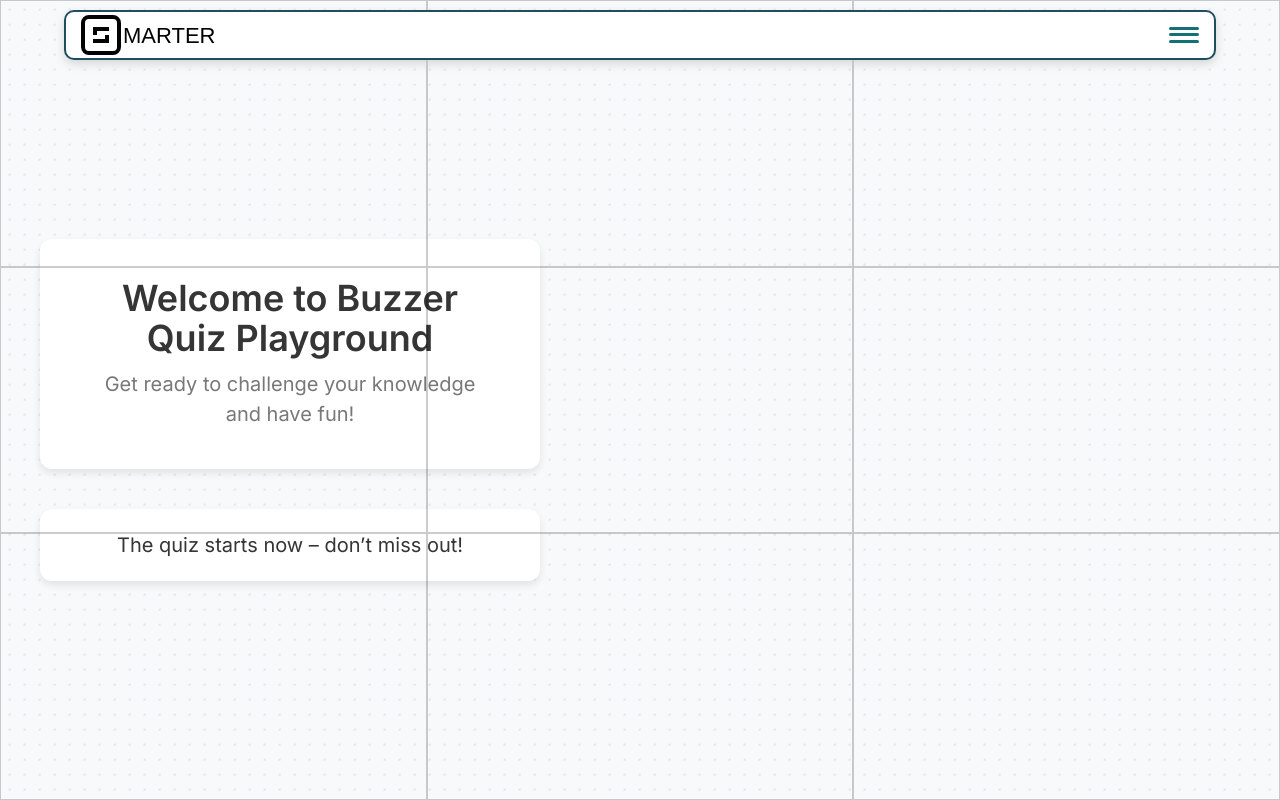
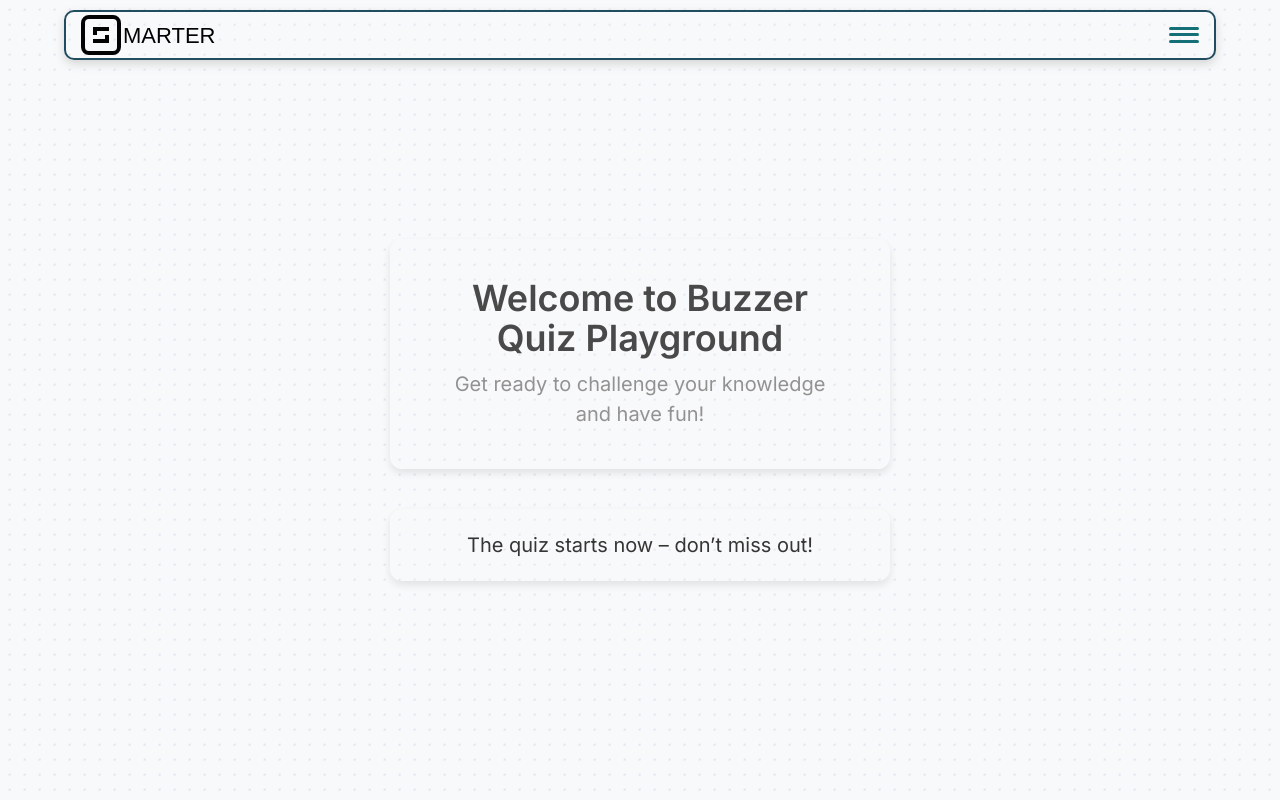
Before and after one commit to saladin0x1/WebSockets-ReactRedux-Doddles, a React (Vite) app: page / in a window 1280 px wide. Built offline with nearby package versions, Linux system fonts and the light colour scheme; what pocketbase would draw is missing.

Commit message:
some mods

```diff
--- a/src/App.jsx
+++ b/src/App.jsx
@@ -8,7 +8,6 @@ import UserPage from './components/UserPage';
 import Auth from './components/Auth'; // Import LoginForm component
 import SplashScreen from './components/SplashScreen'; // Import SplashScreen component
 import ProfilePanel from './components/ProfilePanel';
-import UserProfile from './components/test';
 
 function App() {
   const [showSplash, setShowSplash] = useState(true);
@@ -28,7 +27,6 @@ function App() {
           <Route path="/user" element={<UserPage />} />
           <Route path="/auth" element={<Auth />} /> {/* Add Login page route */}
           <Route path="/profile" element={<ProfilePanel />} /> {/* Add Profile page route */}
-          <Route path="/userprofile" element={<UserProfile />} />
         </Routes>
       )}
     </Router>
--- a/src/components/HomePage.jsx
+++ b/src/components/HomePage.jsx
@@ -10,7 +10,7 @@ const HomePage = () => {
   const [showHomePage, setShowHomePage] = useState(false);
   const [menuOpen, setMenuOpen] = useState(false); // State to track hamburger menu toggle
   const [randomCopy, setRandomCopy] = useState('');
-  const isGridEnabled = true; // Toggle grid visibility (set to true/false as needed)
+  const isGridEnabled = false; // Toggle grid visibility (set to true/false as needed)
 
   // Random copywriting content array
   const copywritingOptions = [
--- a/src/styles/HomePage.css
+++ b/src/styles/HomePage.css
@@ -1,18 +1,17 @@
+/* HomePage.css for ./components/HomePage.jsx */
+
 /* Global styles */
-* {
+html, body {
   margin: 0;
   padding: 0;
   box-sizing: border-box;
-}
-
-body {
   font-family: 'Arial', sans-serif;
   background-color: #f0f0f0; /* Light gray background */
   color: #333; /* Dark text for contrast */
+  height: 100%;
   display: flex;
   justify-content: center;
   align-items: center;
-  height: 100vh;
   flex-direction: column;
 }
 
@@ -23,7 +22,8 @@ body {
   left: 5%;
   width: 90%;
   height: 50px;
-  background-color: #ffffff;
+  background-color: rgba(255, 255, 255, 0.1); /* White with 10% opacity */
+  /* background-color: #ffffff; */
   border-radius: 10px;
   display: flex;
   align-items: center;
@@ -69,7 +69,7 @@ body {
   top: 60px;
   right: 10px;
   background-color: #ffffff;
-  border: 2px solid #3b90a1;
+  border: 2px solid #1f4b60;
   border-radius: 8px;
   z-index: 200;
   opacity: 1;
@@ -109,12 +109,11 @@ body {
 .home-page.visible {
   opacity: 1;
 }
-
 .welcome-section {
-  background-color: #ffffff;
+  background-color: rgba(255, 255, 255, 0); /* White with 80% opacity */
   padding: 40px 60px;
   border-radius: 12px;
-  box-shadow: 0 4px 10px rgba(0, 0, 0, 0.1); /* Subtle shadow to create the sticky note look */
+  box-shadow: 0 4px 10px rgba(0, 0, 0, 0.1); /* Slight shadow for depth */
   margin: 20px;
   max-width: 500px;
   width: 100%;
@@ -122,20 +121,26 @@ body {
 }
 
 .welcome-section h1 {
+  background-color: rgba(255, 255, 255, 0.1); /* White with 10% opacity */
+
   font-size: 36px;
   font-weight: bold;
-  color: #333; /* Dark text for the header */
+  color: rgba(51, 51, 51, 0.9); /* Dark text with 90% opacity for better readability */
   margin-bottom: 10px;
 }
 
 .welcome-section p {
+  background-color: rgba(255, 255, 255, 0.1); /* White with 10% opacity */
+
+
   font-size: 20px;
-  color: #777; /* Lighter gray for paragraph text */
+  color: rgba(119, 119, 119, 0.8); /* Lighter gray with 80% opacity */
   margin-top: 10px;
 }
 
+
 .random-copy-section {
-  background-color: #ffffff;
+  background-color: rgba(255, 255, 255, 0.1); /* White with 10% opacity */
   padding: 20px 40px;
   border-radius: 12px;
   box-shadow: 0 4px 10px rgba(0, 0, 0, 0.1);
--- a/src/styles/ProfilePanel.css
+++ b/src/styles/ProfilePanel.css
@@ -1,26 +1,11 @@
-/* Global Body and Root Styles */
-body {
-  display: flex; /* Enable Flexbox on the body */
-  width: 100vw; /* Ensure body stretches to the full width of the viewport */
-  height: 100vh; /* Ensure body stretches to the full height of the viewport */
-  margin: 0; /* Remove default margin */
-}
-
-#root {
-  flex-grow: 1; /* Allow #root to grow and fill the remaining space */
-  width: 100%; /* Ensure root stretches across the full width */
-  display: flex;
-  flex-direction: row;
-}
-
 /* Profile Panel */
 .profile-panel {
   display: flex;
-  width: 100%; /* Ensure profile panel stretches to the full width */
-  height: 100%;
+  width: 100vw; /* Full viewport width */
+  height: 100vh; /* Full viewport height */
   background-color: transparent;
   padding: 20px;
-  box-sizing: border-box; /* Include padding in width calculation */
+  box-sizing: border-box;
 }
 
 /* Sidebar */
@@ -31,7 +16,7 @@ body {
   padding: 20px;
   border-radius: 16px; /* Rounded corners */
   box-shadow: 2px 0 8px rgba(0, 0, 0, 0.1);
-  position: static; /* Use static positioning */
+  position: static; /* Static positioning to avoid conflicts */
 }
 
 .sidebar h3 {
@@ -58,7 +43,7 @@ body {
 
 /* Profile Container */
 .profile-container {
-  flex: 1;
+  flex-grow: 1;
   padding: 20px;
   background-color: transparent;
   margin-left: 20px; /* Adjusted margin to create spacing from the sidebar */
```
